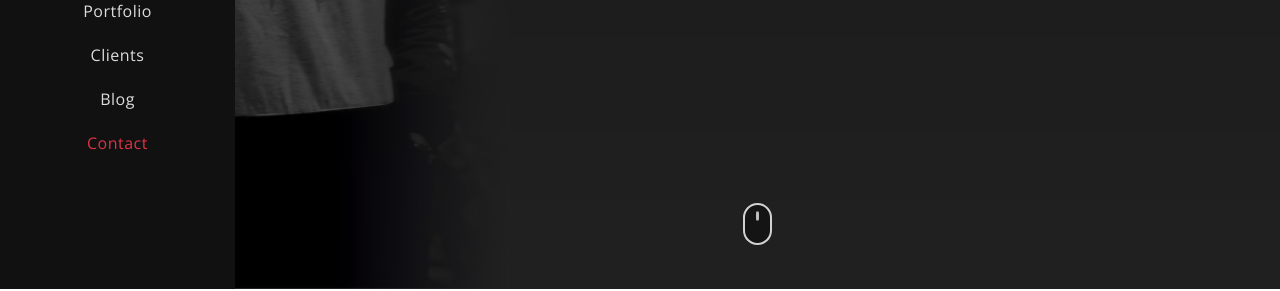
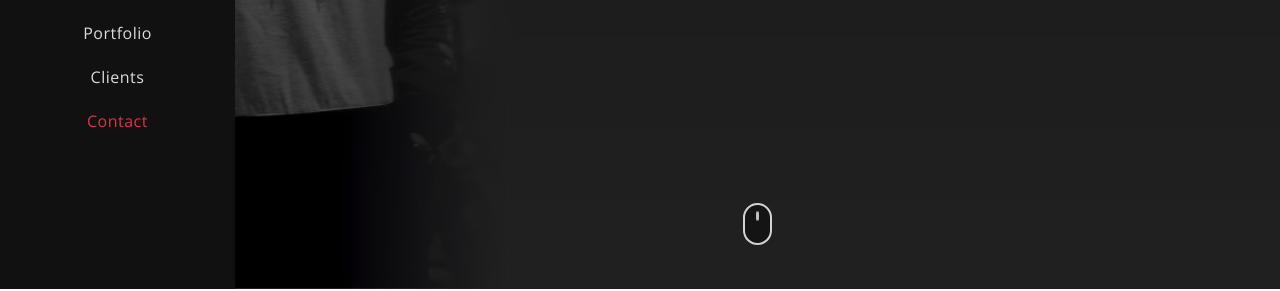
Before and after one commit to mehrabth/mehrabth.github.io, a plain HTML site: page index.html in a window 1280 px wide. Shown: the part 511-802 px from the top of the page. Drawn offline with nearby package versions, Linux system fonts and the light colour scheme; a script that the page names is missing.

Commit message:
updated new file

```diff
--- a/index.html
+++ b/index.html
@@ -57,7 +57,7 @@
             <li><a class="nav-link" href="#services-area" data-scroll>Services</a></li>
             <li><a class="nav-link" href="#portfolio-area" data-scroll>Portfolio</a></li>
             <li><a class="nav-link" href="#testimonials-area" data-scroll>Clients</a></li>
-            <li><a class="nav-link" href="#blog-area" data-scroll>Blog</a></li>
+            <!-- <li><a class="nav-link" href="#blog-area" data-scroll>Blog</a></li> -->
             <li><a class="nav-link" href="#contact-area" data-scroll>Contact</a></li>
           </ul>
         </div>
```
